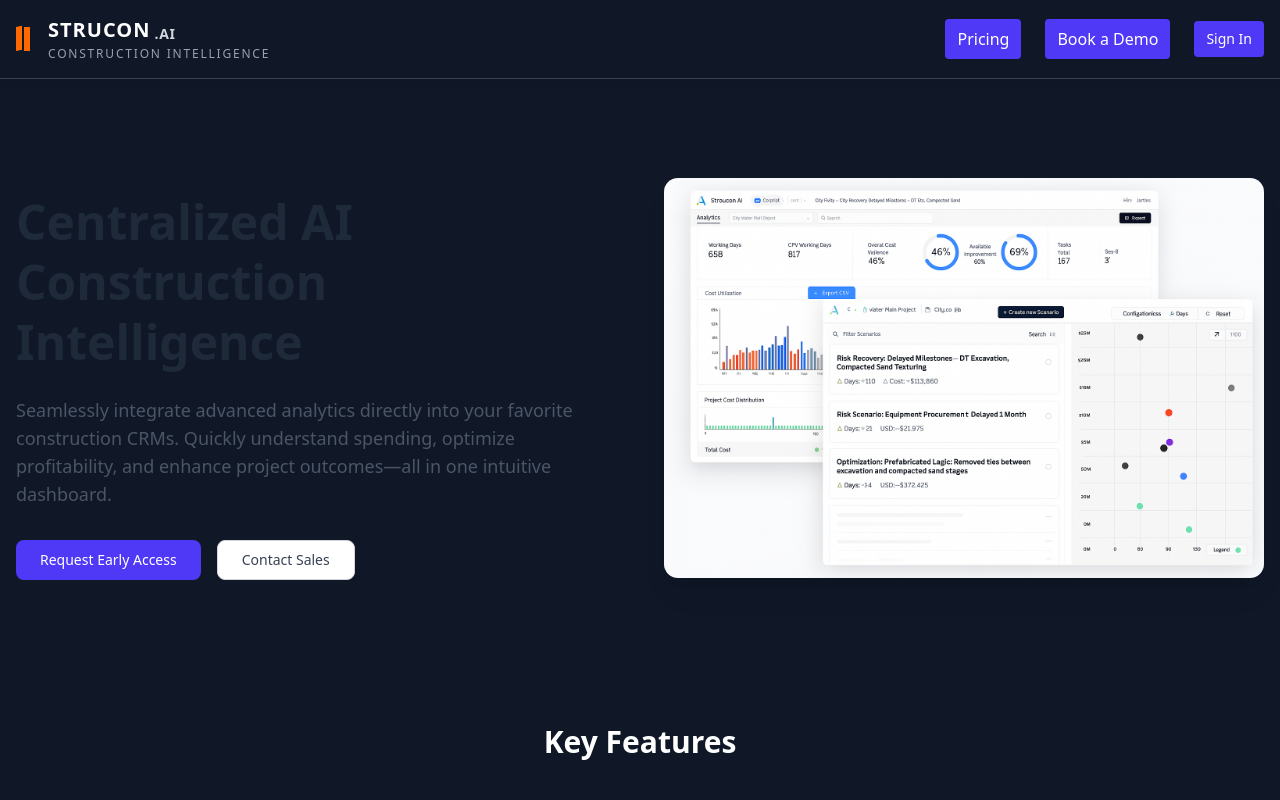
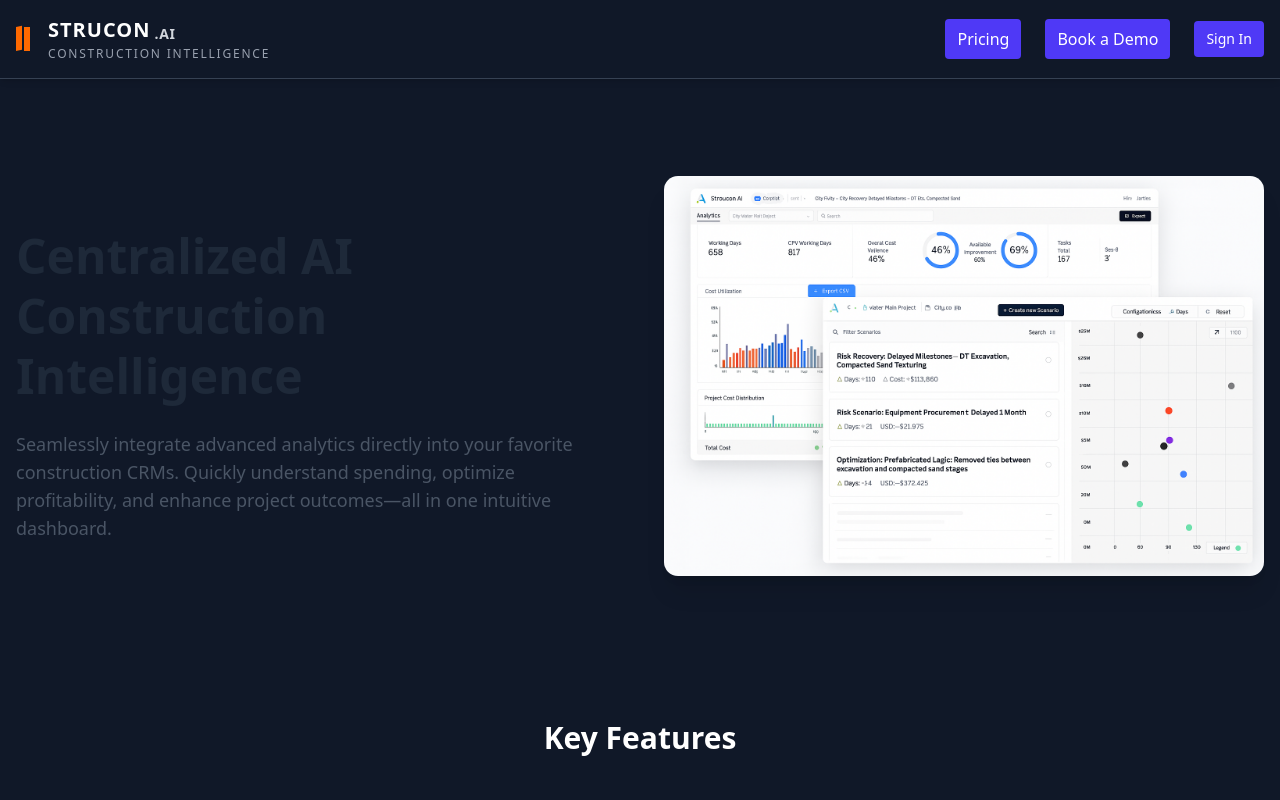
Before and after one commit to JKorwin/strucon-ai-demo, a Next.js app: page / in a window 1280 px wide. Shown: the top 800 px of the page. Built offline with nearby package versions, Linux system fonts and the light colour scheme; no server answers.

Commit message:
cleaning up landing page

```diff
--- a/src/components/sections/Hero.tsx
+++ b/src/components/sections/Hero.tsx
@@ -1,8 +1,7 @@
-"use client";
+'use client';
 
 import Image from 'next/image';
 import { motion } from 'framer-motion';
-import { Button } from '@/components/ui/button';
 
 export default function Hero() {
   return (
@@ -15,24 +14,14 @@
         className="flex-1 max-w-xl"
       >
         <span className="uppercase text-indigo-500 font-semibold tracking-wide text-sm">
-
         </span>
         <h1 className="mt-4 text-5xl font-bold leading-tight text-gray-800">
-        Centralized AI Construction Intelligence​
+          Centralized AI Construction Intelligence​
         </h1>
         <p className="mt-6 text-lg text-gray-600">
           Seamlessly integrate advanced analytics directly into your favorite construction CRMs.
           Quickly understand spending, optimize profitability, and enhance project outcomes—all in one intuitive dashboard.
         </p>
-
-        <div className="flex items-center space-x-4 mt-8">
-          <Button className="bg-indigo-600 hover:bg-indigo-700 text-white px-6 py-3">
-            Request Early Access
-          </Button>
-          <Button variant="outline" className="px-6 py-3">
-            Contact Sales
-          </Button>
-        </div>
       </motion.div>
 
       {/* Right Image Content */}
```
